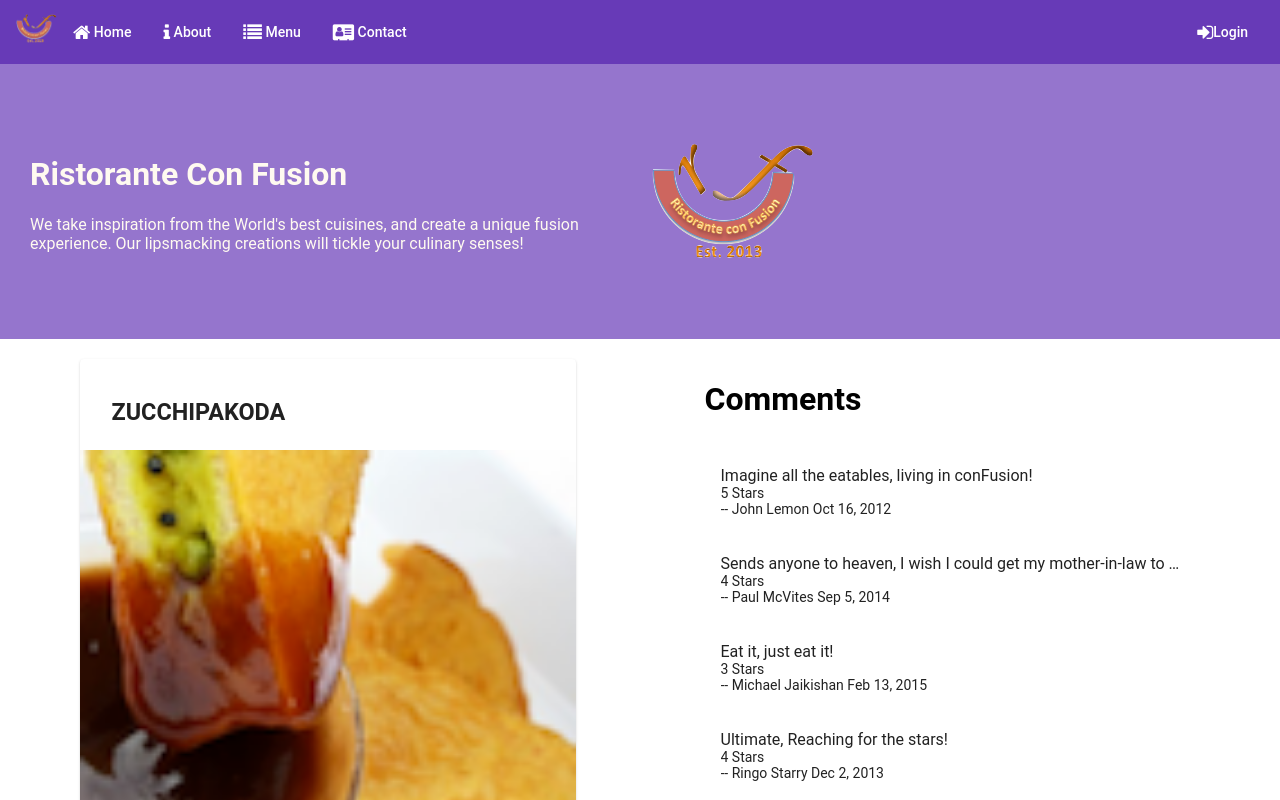
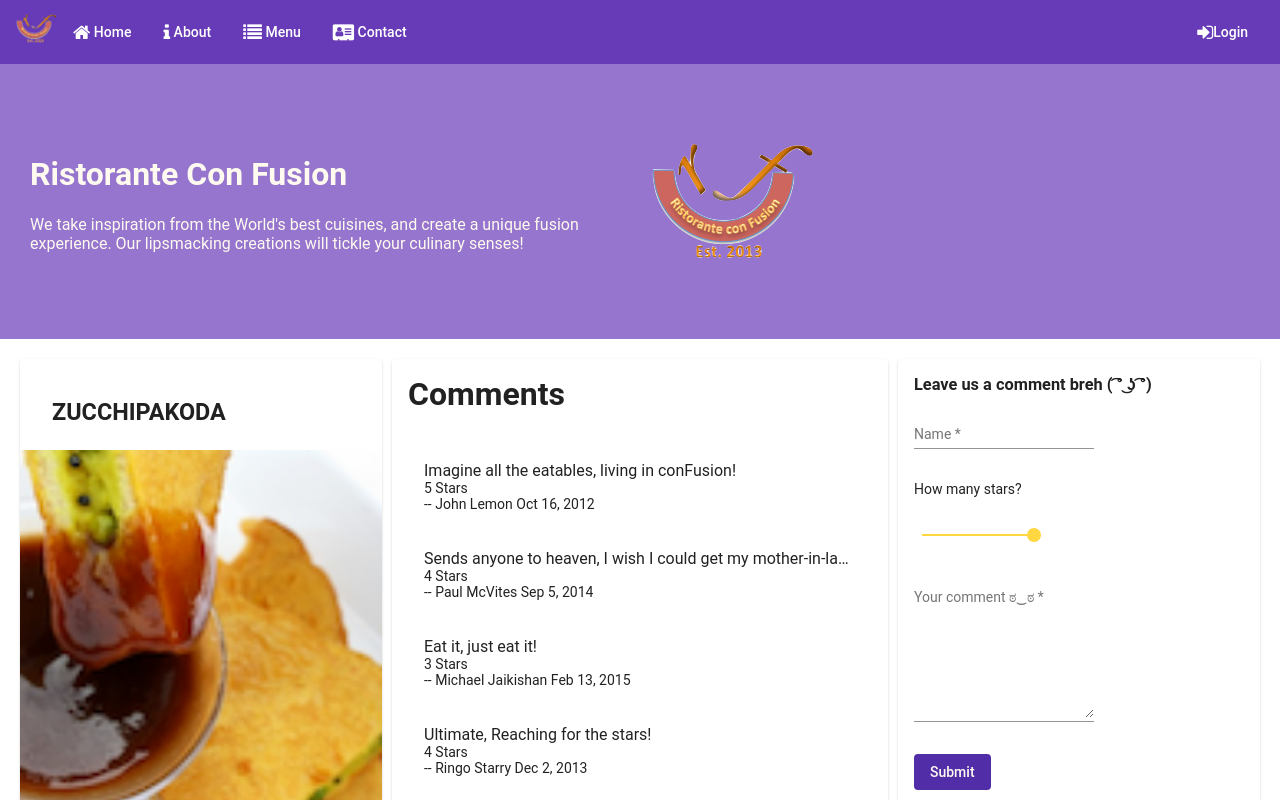
Before and after one commit to jmessi/conFusion, an Angular app: page /dishdetail/1 in a window 1280 px wide. Shown: the top 800 px of the page. Built offline with nearby package versions, Linux system fonts and the light colour scheme.

Commit message:
Assignment 3

```diff
--- a/src/app/contact/contact.component.ts
+++ b/src/app/contact/contact.component.ts
@@ -73,13 +73,16 @@ export class ContactComponent implements OnInit {
     const form = this.feedbackForm;
 
     for (const field in this.formErrors){
+
       if (this.formErrors.hasOwnProperty(field)){
         //clear previous error message (if any)
         this.formErrors[field] = '';
         const control = form.get(field);
+
         if (control && control.dirty && !control.valid){
           const messages = this.validationMessages[field];
           for (const key in control.errors){
+
             if (control.errors.hasOwnProperty(key)){
               this.formErrors[field] += messages[key] + ' ';
             }
--- a/src/app/dishdetail/dishdetail.component.html
+++ b/src/app/dishdetail/dishdetail.component.html
@@ -38,6 +38,7 @@
   </div>
 
   <div fxFlex="40" *ngIf="dish">
+    <mat-card>
     <h1>Comments</h1>
       <mat-list>
         <mat-list-item *ngFor="let comment of dish.comments">
@@ -46,10 +47,63 @@
           <p matLine>-- {{comment.author}} {{comment.date | date}}</p>
         </mat-list-item>
       </mat-list>
+      </mat-card>
   </div>
 
   <div [hidden]="dish">
     <mat-spinner></mat-spinner><h4>Loading option...</h4>
   </div>
 
+  <div fxFlex="40">
+    <mat-card>
+      <mat-list *ngIf="commentForm.valid">
+        <mat-list-item>
+          <p matLine>{{ commentForm.get('comment').value }}</p>
+          <p matLine>{{ commentForm.get('rating').value }} Stars</p>
+          <p matLine>-- {{ commentForm.get('author').value }}</p>
+        </mat-list-item>
+      </mat-list>
+
+      <mat-card-content>
+      <h3>Leave us a comment breh ( ͡° ͜ʖ ͡°)</h3>
+
+      <form novalidate [formGroup]="commentForm" #cform="ngForm" (ngSubmit)="onSubmit()">
+        <p>
+          <mat-form-field class="full-width">
+            <input matInput formControlName="author" placeholder="Name" type="text" required>
+            <mat-error *ngIf="formErrors.author">
+              {{ formErrors.author }}
+            </mat-error>
+          </mat-form-field>
+        </p>
+        <div>
+          <p>How many stars?</p>
+          <p>
+            <mat-slider class="full-width" formControlName="rating"
+              min="1"
+              max="5"
+              step="1"
+              tickInterval="1"
+              thumbLabel
+              aria-label="Star Rating">
+            </mat-slider>
+          </p>
+        </div>
+        <p>
+          <mat-form-field class="full-width">
+            <textarea matInput formControlName="comment" placeholder="Your comment ಠ‿ಠ" rows=8></textarea>
+            <mat-error *ngIf="formErrors.comment">
+              {{ formErrors.comment }}
+            </mat-error>
+          </mat-form-field>
+        </p>
+        <button type="submit" mat-button class="background-primary text-floral-white"
+          [disabled]="commentForm.invalid">Submit</button>
+      </form>
+     </mat-card-content>
+    </mat-card>
+
+
+  </div>
+
 </div>
--- a/src/app/dishdetail/dishdetail.component.ts
+++ b/src/app/dishdetail/dishdetail.component.ts
@@ -1,9 +1,11 @@
-import { Component, OnInit} from '@angular/core';
+import { Component, OnInit, ViewChild} from '@angular/core';
 import { Params, ActivatedRoute} from '@angular/router';
 import { Location } from '@angular/common';
 import { Dish } from '../shared/dish';
 import { DishService } from '../services/dish.service';
 import { switchMap } from 'rxjs/operators';
+import { FormBuilder, FormGroup, Validators } from '@angular/forms';
+import { Comment } from '../shared/comment';
 
 @Component({
   selector: 'app-dishdetail',
@@ -17,11 +19,90 @@ export class DishdetailComponent implements OnInit {
   dishIds: string[];
   prev: string;
   next: string;
+  commentForm: FormGroup;
+  comment: Comment;
+  @ViewChild('cform') commentFormDirective: any;
+
+  formErrors ={
+    'author':'',
+    'comment': ''
+  };
+
+  validationMessages= {
+    'author':{
+      'required': 'Name is required ಠ ∩ ಠ',
+      'minlength': 'Name must be at least 2 characters long',
+      'maxlength': ' Name cannot be longer than 25 characters'
+    },
+    'comment':{
+      'required': 'This cannot be empty ｡゜(｀Д´)゜｡',
+      'minlength': 'Comment should be at least 1 character long',
+      'maxlength': 'First name cannot be longer than 25 characters'
+    }
+  };
 
   constructor(
     private dishService: DishService,
     private location: Location,
-    private route: ActivatedRoute ) { }
+    private route: ActivatedRoute,
+    private formBuilder: FormBuilder) {
+      this.createForm();
+     }
+
+  createForm() {
+    this.commentForm = this.formBuilder.group({
+      author: ['', [Validators.required, Validators.minLength(2), Validators.maxLength(25)]],
+      rating: 5,
+      comment: ['', [Validators.required, Validators.minLength(1), Validators.maxLength(25)]],
+      date: '',
+    });
+
+    this.commentForm.valueChanges
+    .subscribe(data => this.onValueChanged(data));
+
+    this.onValueChanged(); // (re)set form validation messages
+  }
+
+  onValueChanged(data?: any){
+    if (!this.commentForm) { return; }
+
+    const form = this.commentForm;
+
+    for(const field in this.formErrors){
+
+      if(this.formErrors.hasOwnProperty(field)){
+        //clear previous error message (if any)
+        this.formErrors[field] = '';
+        const control = form.get(field);
+
+        if(control && control.dirty && !control.valid){
+          const messages = this.validationMessages[field];
+          for(const key in control.errors){
+
+            if(control.errors.hasOwnProperty(key)){
+              this.formErrors[field] += messages[key] + ' ';
+            }
+          }
+        }
+      }
+    }
+  }
+
+  onSubmit(){
+    this.comment = this.commentForm.value;
+    this.comment.date = new Date().toISOString(); //sets date to comment
+    this.dish.comments.push(this.comment); //pushes complete comment into Comments of Dish
+
+    console.log(this.comment);
+    this.commentForm.reset({
+      author: '',
+      rating: 5,
+      comment: ''
+    });
+
+    this.commentFormDirective.resetForm();
+  }
+
 
   ngOnInit() {
     this.dishService.getDishIds()
@@ -35,6 +116,8 @@ export class DishdetailComponent implements OnInit {
     });
   }
 
+
+
   setPrevNext(dishId: string){
     const index = this.dishIds.indexOf(dishId);
     this.prev = this.dishIds[(this.dishIds.length + index - 1) % this.dishIds.length];
--- a/src/app/shared/material.module.ts
+++ b/src/app/shared/material.module.ts
@@ -13,7 +13,7 @@ import { MatCheckboxModule } from '@angular/material/checkbox';
 import { MatSelectModule } from '@angular/material/select';
 import { MatSlideToggleModule } from '@angular/material/slide-toggle';
 import { MatProgressSpinnerModule } from '@angular/material/progress-spinner'
-
+import { MatSliderModule } from '@angular/material/slider';
 
 
 
@@ -33,7 +33,8 @@ import { MatProgressSpinnerModule } from '@angular/material/progress-spinner'
     MatCheckboxModule,
     MatSelectModule,
     MatSlideToggleModule,
-    MatProgressSpinnerModule
+    MatProgressSpinnerModule,
+    MatSliderModule
   ]
 })
 export class MaterialModule { }
```
